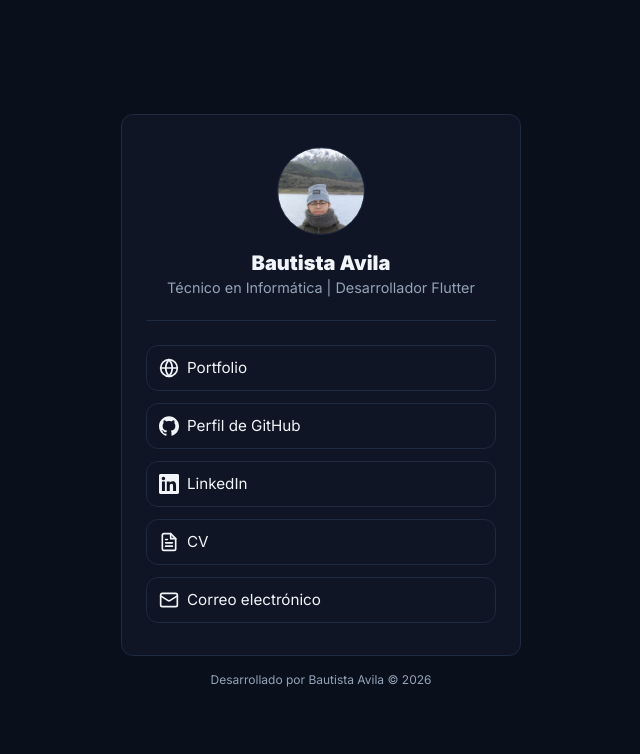
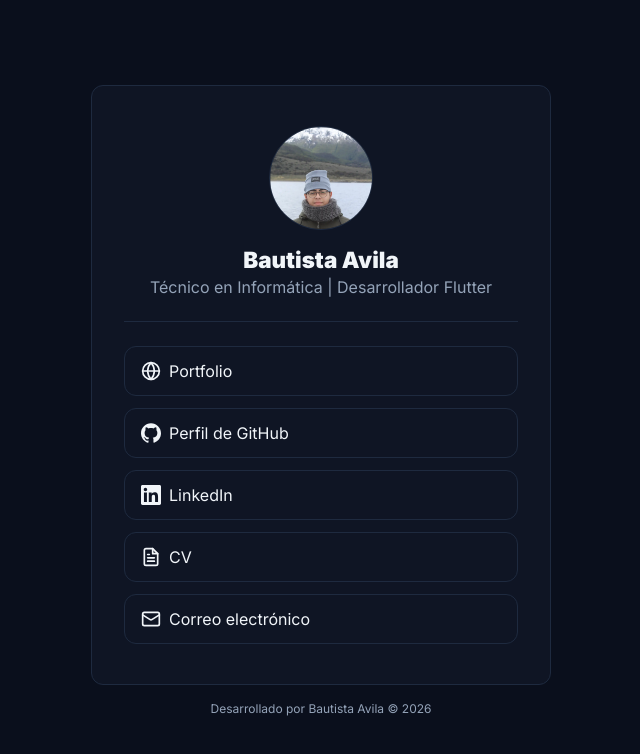
Before and after one commit to bautidev/link-in-bio, a plain HTML site: page index.html in a window 1280 px wide. Shown: the whole page, without its empty margins (319-959 px from the left). Drawn offline with Linux system fonts and the light colour scheme.

```diff
--- a/styles.css
+++ b/styles.css
@@ -36,6 +36,7 @@
   background-color: var(--bg);
   color: var(--text);
   min-height: 100vh;
+  min-height: 100dvh;
   display: flex;
   align-items: center;
   justify-content: center;
@@ -145,3 +146,31 @@
     padding: 24px 16px;
   }
 }
+
+@media (min-width: 600px) {
+  .wrapper {
+    max-width: 460px;
+  }
+
+  .card {
+    padding: 40px 32px;
+  }
+
+  .pfp {
+    width: 104px;
+    height: 104px;
+  }
+
+  .name {
+    font-size: 1.4rem;
+  }
+
+  .subtitle {
+    font-size: 1rem;
+  }
+
+  .link-btn {
+    padding: 14px 16px;
+    font-size: 1rem;
+  }
+}
```
